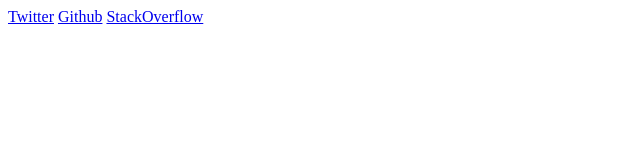
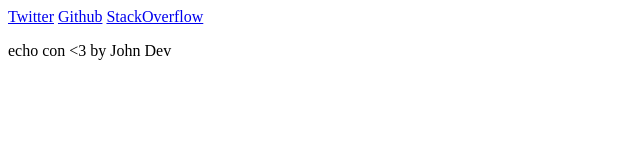
Before and after one commit to devjaou/devjaoublog, a plain HTML site: page index.html in a window 1280 px wide. Shown: the whole page, without its empty margins (0-640 px from the left). Drawn offline with Linux system fonts and the light colour scheme.

Commit message:
agregando agradecimientos

```diff
--- a/index.html
+++ b/index.html
@@ -28,7 +28,7 @@
         </div>
       </div>
       <div class="footer_rigth">
-
+        <p class="dedicatoria"> </> echo con <3 by John Dev</p>
       </div>
     </footer>
 <!-- ---aqui termina el footer -->
```
